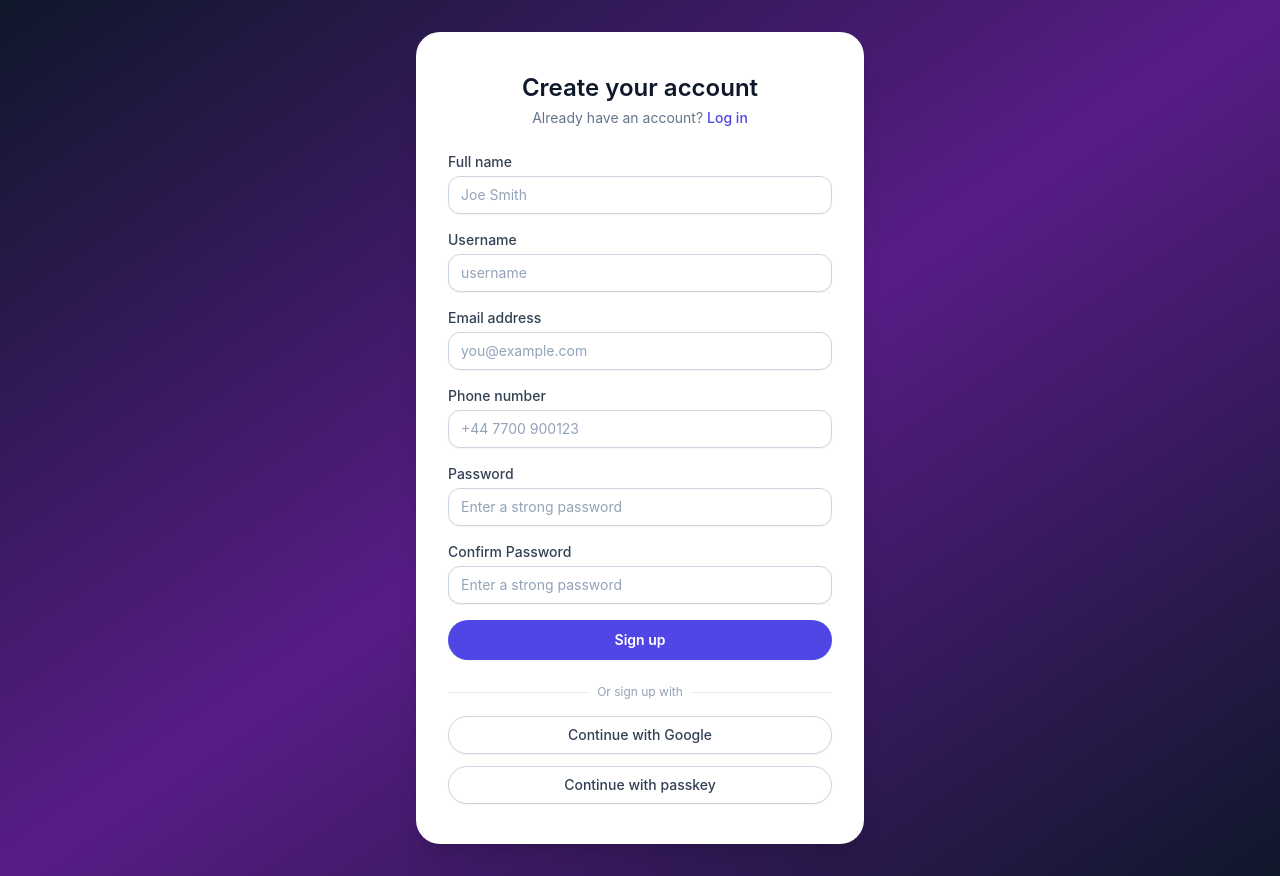
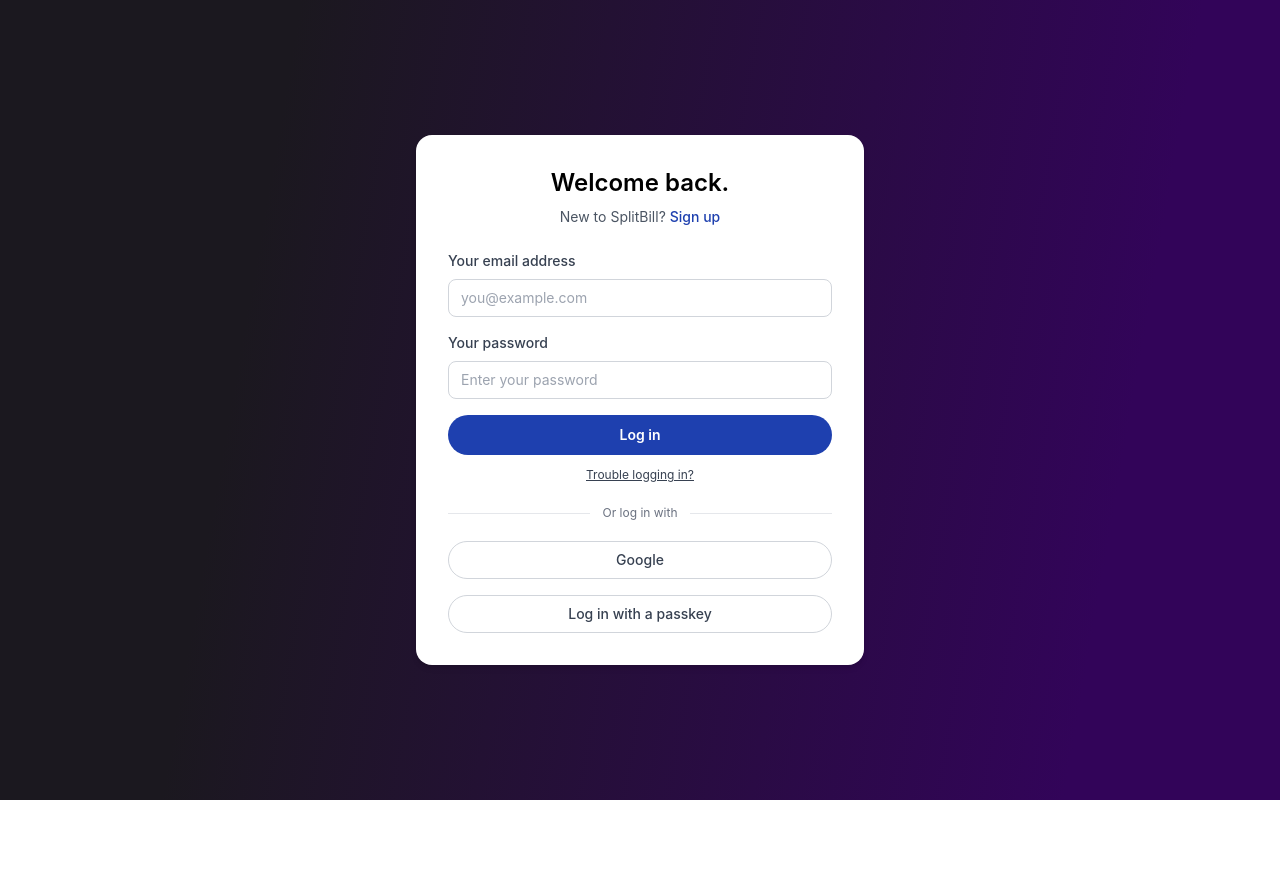
Before and after one commit to andrewisoko/splitter-frontend, a React (Create React App) app: page / in a window 1280 px wide. After the commit the page ends 800 px from the top, so only its background shows below. Built offline with nearby package versions, Linux system fonts and the light colour scheme.

Commit message:
pages routes

```diff
--- a/src/App.tsx
+++ b/src/App.tsx
@@ -3,15 +3,17 @@
 import LoginPage from './pages/LoginPage';
 import HomePage from './pages/HomePage';
 import SignupPage from './pages/SignUpPage';
-import UsernameDetailsPage from './components/Modals/UsernameModal';
+import { Route,Routes,BrowserRouter } from 'react-router-dom';
 
 function App() {
   return (
-    <div>
-      {/* <LoginPage/> */}
-      <SignupPage/>
-      {/* <HomePage/> */}
-    </div>
+        <BrowserRouter>
+          <Routes>
+            <Route path="/" element={<LoginPage/>}></Route>
+            <Route path="/signup" element={<SignupPage/>}></Route>
+            <Route path="/home" element={ <HomePage/>}></Route>
+          </Routes>
+        </BrowserRouter>
   );
 }
 
--- a/src/components/Cards/LoginCard.tsx
+++ b/src/components/Cards/LoginCard.tsx
@@ -8,12 +8,12 @@
         </h1>
         <p className="text-center text-sm text-gray-600 mb-6">
           New to SplitBill?{" "}
-          <button
+          <a href="http://localhost:3000/signup"
             type="button"
             className="text-blue-800 font-medium hover:underline"
           >
             Sign up
-          </button>
+          </a>
         </p>
 
         {/* Form */}
--- a/src/pages/SignUpPage.tsx
+++ b/src/pages/SignUpPage.tsx
@@ -4,7 +4,7 @@
 
 export default function SignupPage() {
 
-
+  const [dataValidated,setDataValidated] = useState(false)
   const [registerValues,setRegisterValues] = useState({
       fullName:"",
       userName:"",
@@ -38,6 +38,7 @@
     alert("Invalid email!");
     return;
   }
+    setDataValidated(true);
 
     await api.post("auth/register", {
         fullName: registerValues.fullName,
@@ -46,7 +47,7 @@
         number: registerValues.number,
         password: registerValues.password,
         confirmPassword:registerValues.confirmPassword
-    });
+    }).then(()=> window.location.href = "http://localhost:3000/")
 };
 
 
```
